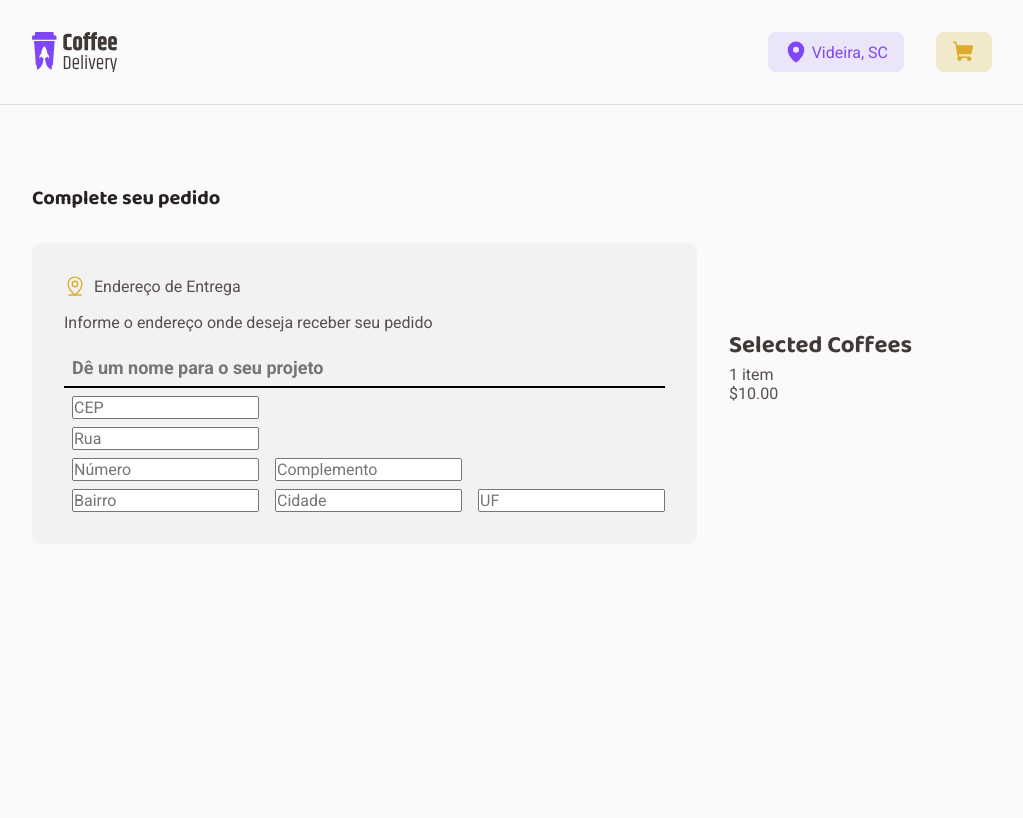
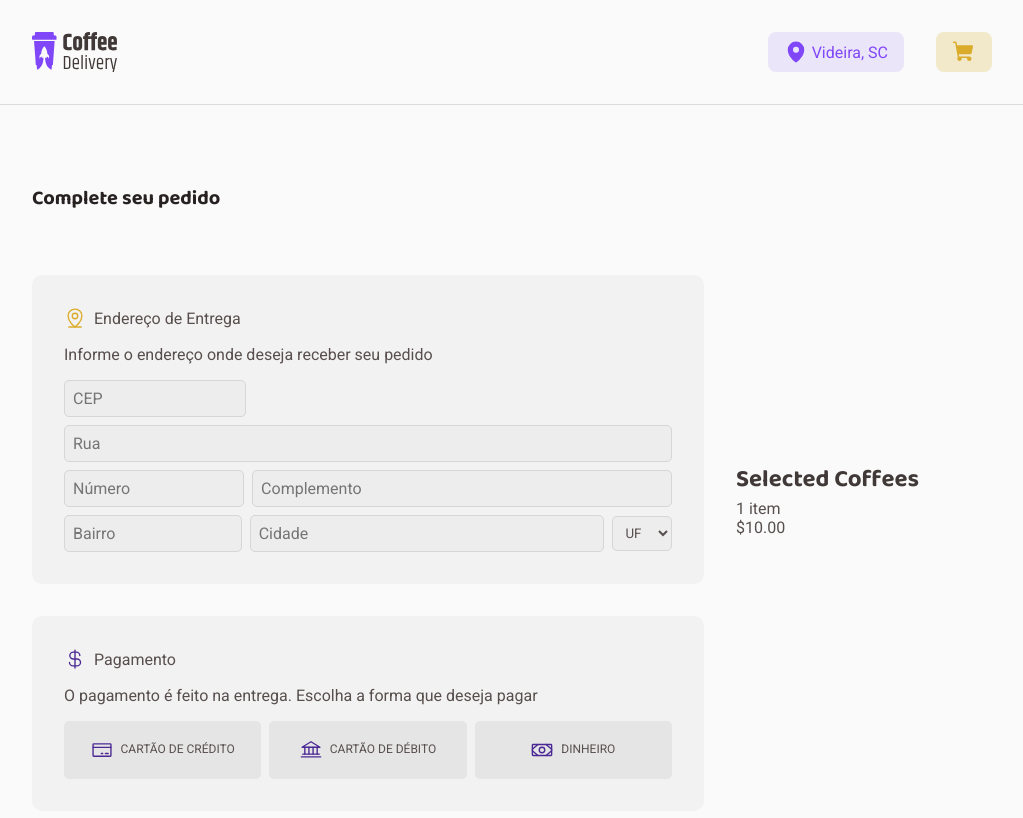
Before and after one commit to m-piovesan/coffeeDelivery, a React (Vite) app: page /checkout in a window 1280 px wide. Shown: the top 818 px of the page, without its empty margins (128-1151 px from the left). Built offline with nearby package versions, Linux system fonts and the light colour scheme.

Commit message:
buttons added, need correction

```diff
--- a/src/pages/Checkout/index.tsx
+++ b/src/pages/Checkout/index.tsx
@@ -1,8 +1,27 @@
-import { OrderContainer, SelectedCoffees, LandingPage, InfoBox, IBTitle, IBForm, Row, TaskInput } from './styles'
+import {
+    OrderContainer,
+    SelectedCoffees,
+    LandingPage,
+    InfoBox,
+    IBTitle,
+    IBForm,
+    Row,
+    BaseInput,
+    UFSelect,
+    PaymentButton
+} from './styles';
 
-import { MapPinLine } from 'phosphor-react'
+import { MapPinLine, CurrencyDollar, Money, CreditCard, Bank } from 'phosphor-react';
+
+import { useState } from 'react';
 
 export function Checkout() {
+    const [selectedPaymentMethod, setSelectedPaymentMethod] = useState(null);
+
+    const handlePaymentButtonClick = (paymentMethod) => {
+        setSelectedPaymentMethod(paymentMethod);
+    };
+
     return (
         <LandingPage>
             <OrderContainer>
@@ -18,46 +37,113 @@ export function Checkout() {
 
                     <IBForm>
                         <Row>
-                            <TaskInput
+                            <BaseInput width="30%"
                                 id="task"
-                                placeholder="Dê um nome para o seu projeto"
+                                placeholder="CEP"
                             />
                         </Row>
 
                         <Row>
-                            <label htmlFor=""></label>
-                            <input type="text" placeholder="CEP" />
+                            <BaseInput width="100%"
+                                id="task"
+                                placeholder="Rua"
+                            />
                         </Row>
 
                         <Row>
-                            <label htmlFor=""></label>
-                            <input type="text" placeholder="Rua" />
-                        </Row>
+                            <BaseInput width="30%"
+                                id="task"
+                                placeholder="Número"
+                            />
 
-
-                        <Row>
-                            <label htmlFor=""></label>
-                            <input type="text" placeholder="Número" />
-
-                            <label htmlFor=""></label>
-                            <input type="text" placeholder="Complemento" />
+                            <BaseInput width="70%"
+                                id="task"
+                                placeholder="Complemento"
+                            />
                         </Row>
 
                         <Row>
-                            <label htmlFor=""></label>
-                            <input type="text" placeholder="Bairro" />
+                            <BaseInput width="30%"
+                                id="task"
+                                placeholder="Bairro"
+                            />
 
-                            <label htmlFor=""></label>
-                            <input type="text" placeholder="Cidade" />
+                            <BaseInput width="60%"
+                                id="task"
+                                placeholder="Cidade"
+                            />
 
-                            <label htmlFor=""></label>
-                            <input type="text" placeholder="UF" />
+                            <UFSelect>
+                                <option disabled selected>UF</option>
+                                <option value="AC">Acre</option>
+                                <option value="AL">Alagoas</option>
+                                <option value="AP">Amapá</option>
+                                <option value="AM">Amazonas</option>
+                                <option value="BA">Bahia</option>
+                                <option value="CE">Ceará</option>
+                                <option value="DF">Distrito Federal</option>
+                                <option value="ES">Espírito Santo</option>
+                                <option value="GO">Goiás</option>
+                                <option value="MA">Maranhão</option>
+                                <option value="MT">Mato Grosso</option>
+                                <option value="MS">Mato Grosso do Sul</option>
+                                <option value="MG">Minas Gerais</option>
+                                <option value="PA">Pará</option>
+                                <option value="PB">Paraíba</option>
+                                <option value="PR">Paraná</option>
+                                <option value="PE">Pernambuco</option>
+                                <option value="PI">Piauí</option>
+                                <option value="RJ">Rio de Janeiro</option>
+                                <option value="RN">Rio Grande do Norte</option>
+                                <option value="RS">Rio Grande do Sul</option>
+                                <option value="RO">Rondônia</option>
+                                <option value="RR">Roraima</option>
+                                <option value="SC">Santa Catarina</option>
+                                <option value="SP">São Paulo</option>
+                                <option value="SE">Sergipe</option>
+                                <option value="TO">Tocantins</option>
+                            </UFSelect>
                         </Row>
-
                     </IBForm>
-
                 </InfoBox>
 
+                {/* Formas de Pagamento */}
+                <InfoBox>
+                    <IBTitle>
+                        <CurrencyDollar size={22} color='#4B2995' />
+                        <p>Pagamento</p>
+                    </IBTitle>
+
+                    <p>O pagamento é feito na entrega. Escolha a forma que deseja pagar</p>
+
+                    <IBForm>
+                        <Row>
+                            <PaymentButton
+                                isSelected={selectedPaymentMethod === 'creditCard'}
+                                onClick={() => handlePaymentButtonClick('creditCard')}
+                            >
+                                <CreditCard size={22} color='#4B2995' />
+                                Cartão de crédito
+                            </PaymentButton>
+
+                            <PaymentButton
+                                isSelected={selectedPaymentMethod === 'debitCard'}
+                                onClick={() => handlePaymentButtonClick('debitCard')}
+                            >
+                                <Bank size={22} color='#4B2995' />
+                                Cartão de débito
+                            </PaymentButton>
+
+                            <PaymentButton
+                                isSelected={selectedPaymentMethod === 'cash'}
+                                onClick={() => handlePaymentButtonClick('cash')}
+                            >
+                                <Money size={22} color='#4B2995' />
+                                Dinheiro
+                            </PaymentButton>
+                        </Row>
+                    </IBForm>
+                </InfoBox>
             </OrderContainer>
 
             <SelectedCoffees>
@@ -66,5 +152,5 @@ export function Checkout() {
                 <p>$10.00</p>
             </SelectedCoffees>
         </LandingPage>
-    )
+    );
 }
--- a/src/pages/Checkout/styles.ts
+++ b/src/pages/Checkout/styles.ts
@@ -1,5 +1,10 @@
 import styled from "styled-components";
 import { mixins } from '../../styles/mixins'
+
+interface StyledPaymentButtonProps {
+    isSelected?: boolean;
+}
+
 
 export const LandingPage = styled.div`
     width: 100%;
@@ -17,6 +22,7 @@ export const OrderContainer = styled.div`
 
     display: flex;
     flex-direction: column;
+    gap: 2rem;
 
     h3 {
         ${mixins.fonts.titleS};
@@ -50,41 +56,74 @@ export const IBForm = styled.div`
     display: flex;
     gap: .5rem;
     flex-direction: column;
+    width: 100%;
 `
 
 export const Row = styled.div`
     display: flex;
+    align-items: center;
+    justify-content: space-between;
     flex-direction: row;
     gap: 0.5rem;
 `
 
-const BaseInput = styled.input`
-    background: transparent;
-    border: 0;
-    height: 2.5rem;
-    border-bottom: 2px solid ${props => props.theme['gray-500']};
-    font-weight: bold;
-    font-size: 1.125rem;
-    padding: 0 0.5rem;
-    color: ${props => props.theme['gray-100']};
+export const BaseInput = styled.input`
+    padding: 0.5rem;
+    border: 1px solid ${props => props.theme['base-hover']};
+    background-color: ${props => props.theme['base-input']};
+    border-radius: 5px;
+    gap: 1rem;
 
-    transition: border-color 0.2s;
+    width: ${props => props.width || '100%'};
+
+    transition: all 0.2s ease-in-out;
 
     &:focus {
-        box-shadow: none;
-        border-color: ${props => props.theme['green-500']};
-    }
-
-    &::placeholder {
-        color: ${props => props.theme['gray-500']};
+        border-color: ${props => props.theme['yellow-300']};
     }
 `
 
-export const TaskInput = styled(BaseInput)`
-    flex: 1;
+export const UFSelect = styled.select`
+    padding: 0.5rem;
+    border-radius: 5px;
+    width: 10%;
 
-    &::-webkit-calendar-picker-indicator {
-        display: none !important;
+    border: 1px solid ${props => props.theme['base-hover']};
+    background-color: ${props => props.theme['base-input']};
+    color: ${props => props.theme['base-text']};
+
+    transition: all 0.2s ease-in-out;
+
+    &:focus {
+        border-color: ${props => props.theme['yellow-300']};
+    }
+`
+
+export const PaymentButton = styled.button<StyledPaymentButtonProps>`
+    background-color: ${props => (props.isSelected ? props.theme['base-hover'] : props.theme['base-button'])};
+    color: ${props => props.theme['base-text']};
+    border: ${props => (props.isSelected ? `2px solid ${props.theme['base-border']}` : `2px solid transparent`)};
+
+    border-radius: 5px;
+    padding: 1rem;
+    gap: .5rem;
+    width: 13rem;
+
+    display: flex;
+    align-items: center;
+    justify-content: center;
+
+    text-transform: uppercase;
+    ${mixins.fonts.buttonM};
+
+    transition: all 0.2s ease-in-out;
+
+    &:hover {
+        background-color: ${props => props.theme['base-hover']};
+    }
+
+    &:focus {
+        border-color: ${props => props.theme['purple-700']};
     }
 `
 
```
